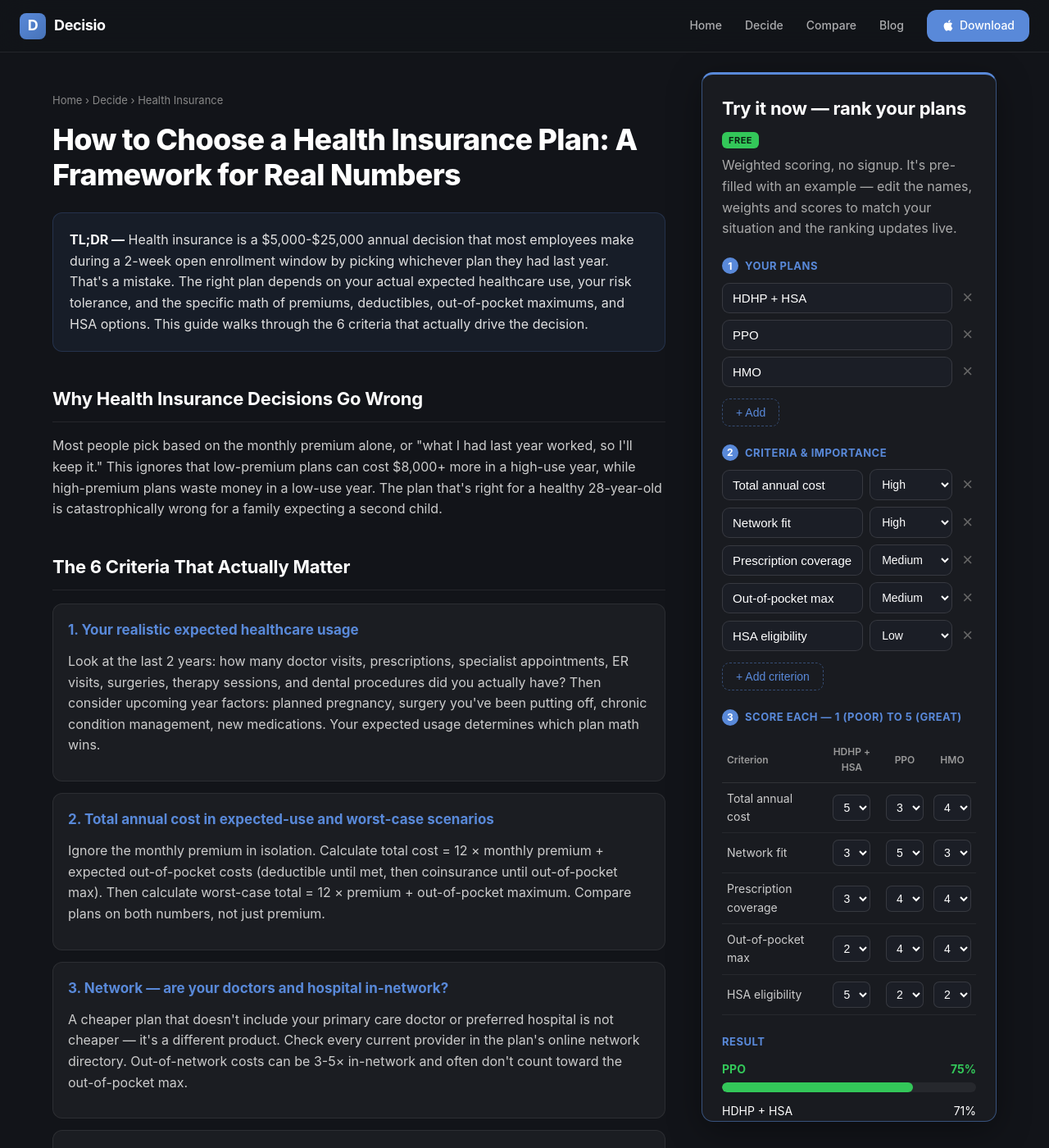
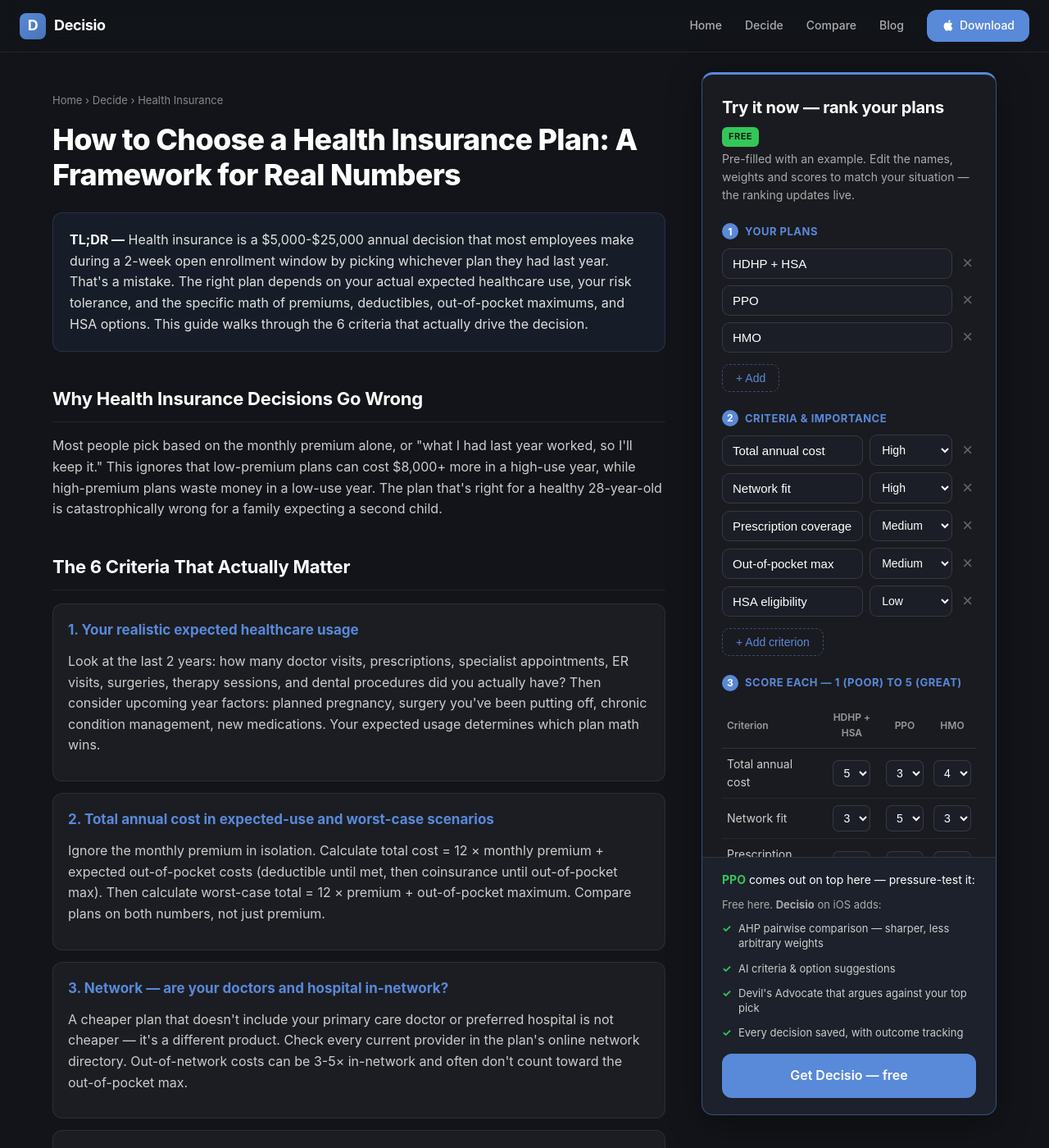
Before and after one commit to decisio-app/decisio-app.github.io, a Jekyll site: the page built from decide/health-insurance.html, in a window 1280 px wide and 1400 px high. Shown: the whole window at 82% size. Built offline with Jekyll 4.4.1, drawn with Linux system fonts in a browser that asks for light colours.

Commit message:
fix(decide): pin the calculator CTA, list features as bullets
- The download button was inside the scrollable area of the rail card and
  scrolled out of view. Split the card into a scrolling body (.calc-scroll)
  and a pinned footer (.calc-cta) that stays visible at the bottom.
- Replaced the run-on "Decisio adds AHP..., AI..., Devil's Advocate..."
  sentence with a 4-item checklist.
- Personalised lead line ("<winner> comes out on top — pressure-test it:")
  now sits above the checklist instead of replacing it.

Co-Authored-By: Claude Sonnet 5 <noreply@anthropic.com>
Claude-Session: https://claude.ai/code/session_017zK86V8Go4U7EnhRenj7RS

```diff
--- a/_includes/calc-rail-styles.html
+++ b/_includes/calc-rail-styles.html
@@ -7,8 +7,8 @@
 .calc-wrap > summary::-webkit-details-marker{display:none}
 .calc-wrap > summary::after{content:"\25BE";font-size:12px;opacity:.85}
 .calc-wrap[open] > summary::after{content:"\25B4"}
-.calc-wrap .calc{margin:0;border:1px solid rgba(89,137,217,0.5);border-top:3px solid #5989D9;box-shadow:0 10px 40px rgba(0,0,0,0.35);border-radius:0 0 16px 16px;max-height:72vh;overflow-y:auto}
-.calc-wrap .calc > h2:first-child,.calc-wrap .calc > p:first-of-type{display:none}
+.calc-wrap .calc{margin:0;border:1px solid rgba(89,137,217,0.5);border-top:3px solid #5989D9;box-shadow:0 10px 40px rgba(0,0,0,0.35);border-radius:0 0 16px 16px;max-height:calc(100vh - 128px)}
+.calc-wrap .calc-title,.calc-wrap .calc-sub{display:none}
 
 @media (min-width:1080px){
   .decide-shell{display:grid;grid-template-columns:minmax(0,1fr) 360px;gap:44px;align-items:start;max-width:1200px;margin:0 auto;padding:0 24px}
@@ -16,7 +16,8 @@
   .decide-main .container{max-width:none;margin:0;padding:24px 0}
   .calc-wrap{top:88px;margin:24px 0}
   .calc-wrap > summary{display:none}
-  .calc-wrap .calc{border-radius:14px;max-height:calc(100vh - 120px)}
-  .calc-wrap .calc > h2:first-child,.calc-wrap .calc > p:first-of-type{display:block}
+  .calc-wrap .calc{border-radius:14px;max-height:calc(100vh - 128px)}
+  .calc-wrap .calc-title{display:flex}
+  .calc-wrap .calc-sub{display:block}
 }
 </style>
--- a/_includes/decision-calculator.html
+++ b/_includes/decision-calculator.html
@@ -14,10 +14,12 @@ Interactive weighted-scoring calculator. Config via page front matter:
 {%- assign _dtype  = include.calc_type      | default: page.calc_type      | default: page.slug | default: "generic" -%}
 {%- assign _noun   = include.calc_noun      | default: page.calc_noun      | default: "options" -%}
 <style>
-.calc{background:rgba(255,255,255,0.03);border:1px solid rgba(89,137,217,0.25);border-radius:16px;padding:24px;margin:36px 0}
-.calc > h2{border:none;padding:0;margin:0 0 4px;display:flex;align-items:center;flex-wrap:wrap;gap:8px}
+.calc{background:rgba(255,255,255,0.03);border:1px solid rgba(89,137,217,0.25);border-radius:16px;margin:36px 0;display:flex;flex-direction:column;overflow:hidden}
+.calc-scroll{padding:24px;overflow-y:auto;-webkit-overflow-scrolling:touch;flex:1 1 auto;min-height:0}
+.calc-title{border:none;padding:0;margin:0 0 4px;display:flex;align-items:center;flex-wrap:wrap;gap:8px;font-size:20px;font-weight:700;color:#fff}
 .calc-pill{font-size:11px;font-weight:700;text-transform:uppercase;letter-spacing:.5px;background:#33C759;color:#0b1f12;padding:3px 8px;border-radius:6px}
-.calc h3{color:#5989D9;font-size:13px;margin:22px 0 10px;text-transform:uppercase;letter-spacing:0.5px;display:flex;align-items:center}
+.calc-sub{color:#aaa;font-size:14px;margin:0}
+.calc-scroll h3{color:#5989D9;font-size:13px;margin:22px 0 10px;text-transform:uppercase;letter-spacing:0.5px;display:flex;align-items:center}
 .calc-step{display:inline-flex;align-items:center;justify-content:center;width:20px;height:20px;border-radius:50%;background:#5989D9;color:#fff;font-size:12px;margin-right:8px;flex:none}
 .calc-row{display:flex;gap:8px;align-items:center;margin:8px 0}
 .calc-row input[type=text]{flex:1;min-width:0;background:#1b1e26;border:1px solid rgba(255,255,255,0.12);color:#fff;padding:9px 12px;border-radius:9px;font-size:15px}
@@ -41,14 +43,22 @@ Interactive weighted-scoring calculator. Config via page front matter:
 .calc-bar-fill{height:100%;border-radius:8px;background:#5989D9;transition:width .35s ease}
 .calc-bar-row.win .calc-bar-fill{background:#33C759}
 .calc-bar-row.win .calc-bar-head{color:#33C759;font-weight:700}
-.calc-cta{margin-top:24px;padding-top:20px;border-top:1px solid rgba(255,255,255,0.08)}
-.calc-cta p{font-size:14px;color:#aaa;margin:0 0 12px}
-@media(max-width:520px){.calc{padding:18px}.calc-grid th,.calc-grid td{padding:6px 3px;font-size:13px}.calc-grid select{padding:5px 4px}}
+.calc-cta{flex:none;padding:16px 24px 20px;border-top:1px solid rgba(255,255,255,0.09);background:rgba(89,137,217,0.06)}
+.calc-lead{color:#fff;font-size:14px;line-height:1.5;margin:0 0 10px}
+.calc-lead:empty{display:none}
+.calc-lead strong{color:#33C759}
+.calc-feats-intro{font-size:13px;color:#aaa;margin:0 0 6px}
+.calc-feats{list-style:none;margin:0 0 14px;padding:0}
+.calc-feats li{font-size:13px;color:#ccc;padding:3px 0 3px 20px;position:relative;line-height:1.4}
+.calc-feats li::before{content:"\2713";position:absolute;left:0;top:3px;color:#33C759;font-weight:700}
+.calc-cta .cta-btn{display:block;text-align:center;margin:0}
+@media(max-width:520px){.calc-scroll{padding:18px}.calc-cta{padding:14px 18px 18px}.calc-grid th,.calc-grid td{padding:6px 3px;font-size:13px}.calc-grid select{padding:5px 4px}}
 </style>
 
 <div class="calc" id="calc">
-<h2>Try it now — rank your {{ _noun }} <span class="calc-pill">Free</span></h2>
-<p style="color:#aaa;margin-top:0">Weighted scoring, no signup. It's pre-filled with an example — edit the names, weights and scores to match your situation and the ranking updates live.</p>
+<div class="calc-scroll">
+<h2 class="calc-title">Try it now — rank your {{ _noun }} <span class="calc-pill">Free</span></h2>
+<p class="calc-sub">Pre-filled with an example. Edit the names, weights and scores to match your situation — the ranking updates live.</p>
 
 <h3><span class="calc-step">1</span> Your {{ _noun }}</h3>
 <div id="calc-opts"></div>
@@ -62,9 +72,17 @@ Interactive weighted-scoring calculator. Config via page front matter:
 <div style="overflow-x:auto"><table class="calc-grid" id="calc-grid"></table></div>
 
 <div class="calc-result" id="calc-result"></div>
+</div>
 
 <div class="calc-cta">
-<p id="calc-cta-line">This is basic weighted scoring. <strong>Decisio</strong> adds AHP pairwise comparison for sharper weights, AI criteria suggestions, a Devil's Advocate that argues against your top pick, and saves every decision.</p>
+<p class="calc-lead" id="calc-lead"></p>
+<p class="calc-feats-intro">Free here. <strong>Decisio</strong> on iOS adds:</p>
+<ul class="calc-feats">
+<li>AHP pairwise comparison — sharper, less arbitrary weights</li>
+<li>AI criteria &amp; option suggestions</li>
+<li>Devil's Advocate that argues against your top pick</li>
+<li>Every decision saved, with outcome tracking</li>
+</ul>
 <a href="https://apps.apple.com/app/id{{ site.app_store_id }}?pt=126584033&ct={{ _ct }}&mt=8" target="_blank" rel="noopener" class="cta-btn">Get Decisio — free</a>
 </div>
 </div>
@@ -126,10 +143,10 @@ Interactive weighted-scoring calculator. Config via page front matter:
       var win=(i===0&&clear)?' win':'';
       return '<div class="calc-bar-row'+win+'"><div class="calc-bar-head"><span>'+esc(r.name)+'</span><span>'+r.pct+'%</span></div><div class="calc-bar-track"><div class="calc-bar-fill" style="width:'+r.pct+'%"></div></div></div>';
     }).join('')+(clear?'':'<p class="calc-hint">Tweak the weights or scores to break the tie.</p>');
-    if(ctaEl){
-      ctaEl.innerHTML = clear
-        ? '<strong>'+esc(res[0].name)+'</strong> comes out on top here. Get AHP pairwise weighting, an AI criteria check and a Devil’s Advocate on that pick — and keep the decision saved — in Decisio.'
-        : ctaDefault;
+    if(leadEl){
+      leadEl.innerHTML = clear
+        ? '<strong>'+esc(res[0].name)+'</strong> comes out on top here — pressure-test it:'
+        : '';
     }
   }
   function refresh(){renderInputs();renderGrid();compute()}
```
Also changed, not shown: other parts of _includes/decision-calculator.html (+1 -2 lines).
